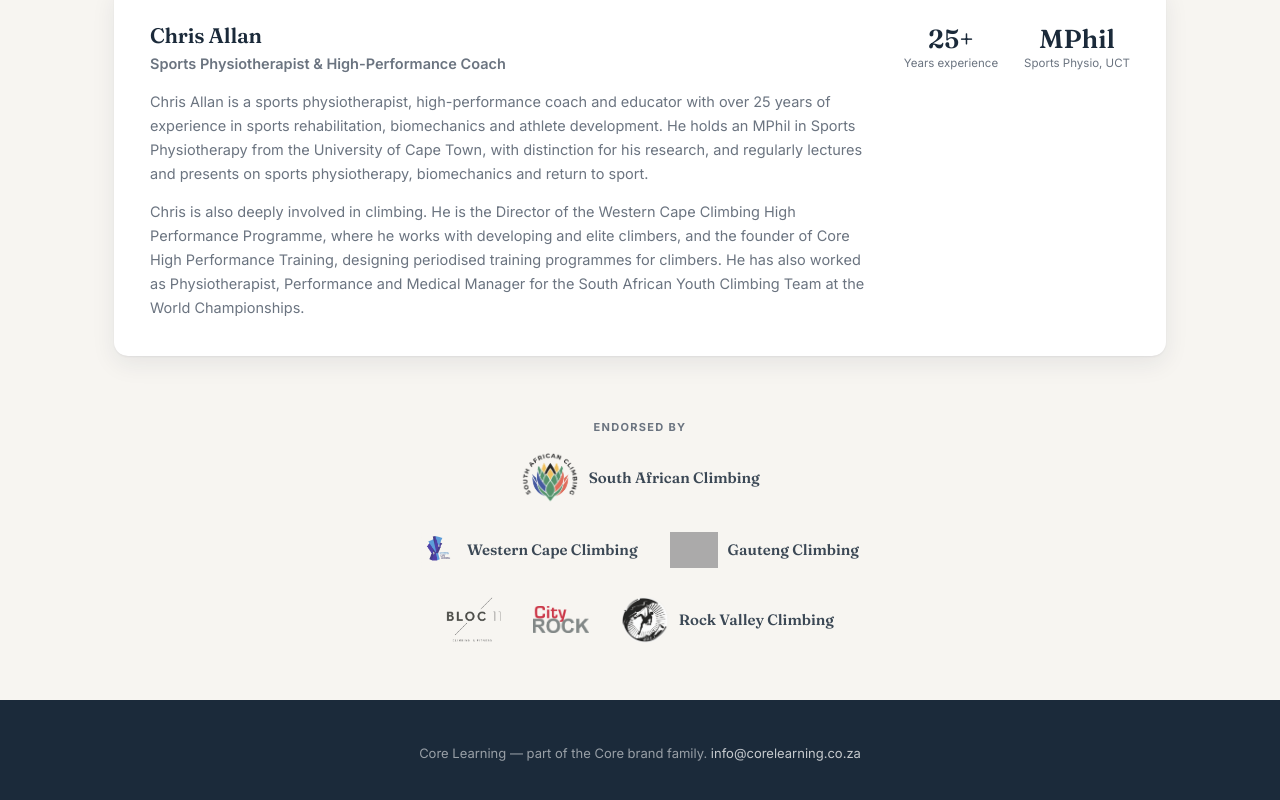
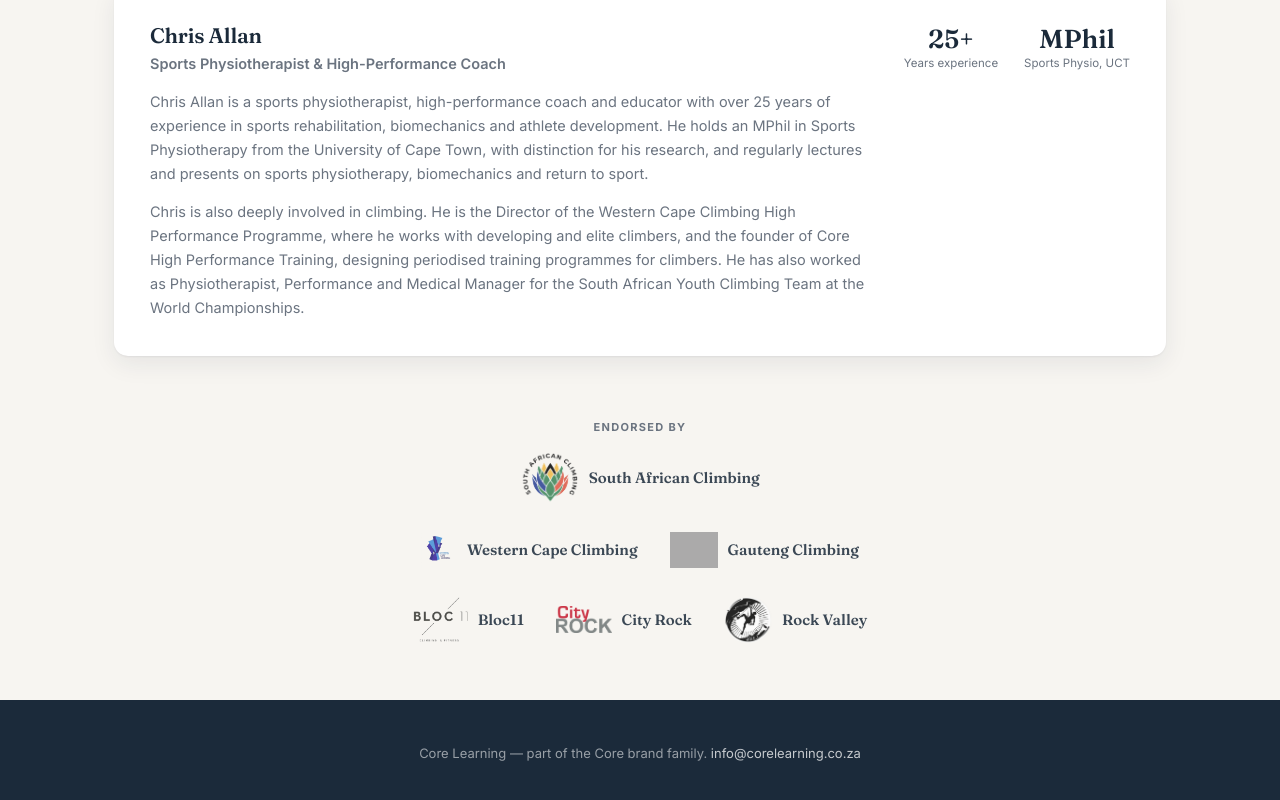
Before and after one commit to callan-sketch/core-learning, a plain HTML site: page index.html in a window 1280 px wide. Shown: the part 2949-3749 px from the top of the page. Drawn offline with Linux system fonts and the light colour scheme; grey boxes are pictures that could not be loaded.

Commit message:
Gyms row: add names to Bloc11 & City Rock, shorten Rock Valley
Co-Authored-By: Claude Sonnet 4.6 <noreply@anthropic.com>
Claude-Session: https://claude.ai/code/session_01Kqffwa8RPPhY1fPuLqvyUt

```diff
--- a/index.html
+++ b/index.html
@@ -716,13 +716,15 @@
   <div class="endorsed-logos" style="margin-top: 28px;">
     <div class="endorsed-item">
       <img src="images/bloc11-logo.png" alt="Bloc 11 Climbing & Fitness logo" style="height: 45px;">
+      <span class="name">Bloc11</span>
     </div>
     <div class="endorsed-item">
       <img src="images/cityrock-logo.png" alt="CityROCK Climbing Gym logo" style="height: 27px;">
+      <span class="name">City Rock</span>
     </div>
     <div class="endorsed-item">
-      <img src="images/rock-valley-logo.png" alt="Rock Valley Climbing logo" style="height: 48px;">
-      <span class="name">Rock Valley Climbing</span>
+      <img src="images/rock-valley-logo.png" alt="Rock Valley logo" style="height: 48px;">
+      <span class="name">Rock Valley</span>
     </div>
   </div>
 </section>
```
